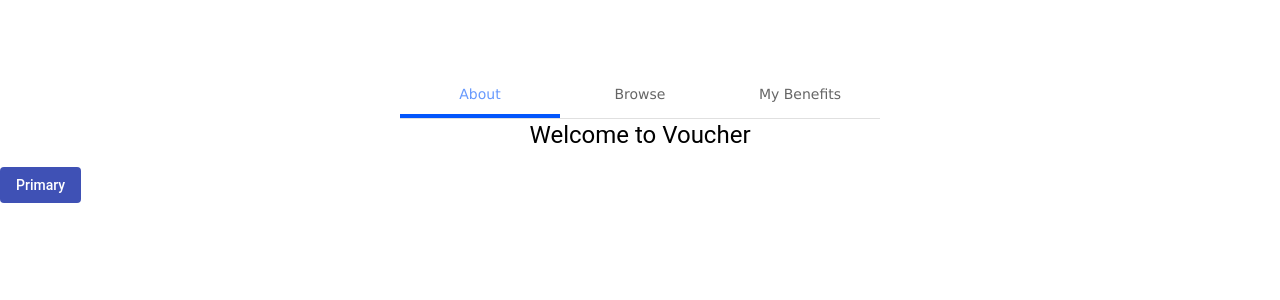
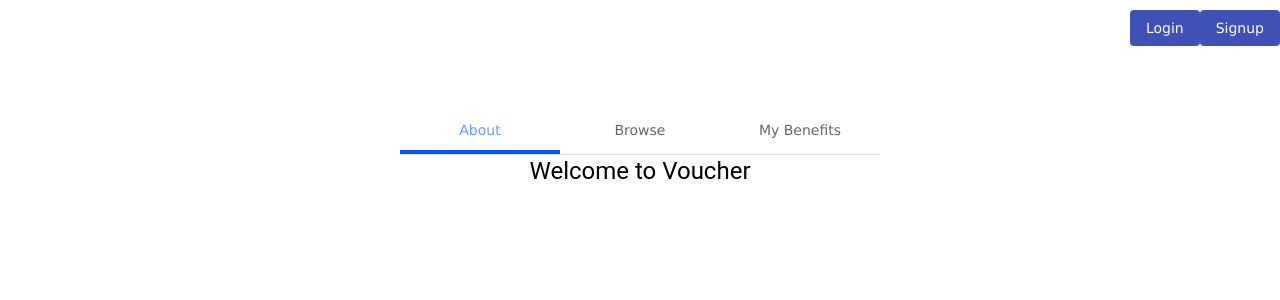
Before and after one commit to neilZon/voucher, an Angular app in the folder voucher-front/: page / in a window 1280 px wide. Shown: the top 300 px of the page. Built offline with nearby package versions, Linux system fonts and the light colour scheme.

Commit message:
some buttons

```diff
--- a/voucher-front/src/app/navbar/navbar.component.css
+++ b/voucher-front/src/app/navbar/navbar.component.css
@@ -5,7 +5,7 @@
   align-items: center;
 }
 .padder{
-  padding-top: 70px;
+  padding-top: 60px;
   background: transparent;
 }
 .fontlol {
@@ -51,3 +51,14 @@
   background: #0356fc;
   height: 4px;
 }
+.fontlol {
+  font-family: 'Lucida Sans', 'Lucida Sans Regular', 'Lucida Grande', 'Lucida Sans Unicode', Geneva, Verdana, sans-serif;
+}
+.buttonstop {
+  padding-inline-start: 5px;
+}
+header{
+  position: sticky;
+  padding-top: 10px;
+  float: right;
+}
--- a/voucher-front/src/app/navbar/navbar.component.html
+++ b/voucher-front/src/app/navbar/navbar.component.html
@@ -1,4 +1,7 @@
-
+<header>
+  <button mat-flat-button color="primary" class="fontlol buttonstop">Login</button>
+  <button mat-flat-button color="primary" class="fontlol buttonstop">Signup</button>
+</header>
 <mat-tab-group class="padder mainWrapper" animationDuration="0ms">
   <mat-tab label="About">
     <div class="globalsize">
@@ -18,4 +21,3 @@
     </div>
   </mat-tab>
 </mat-tab-group>
-  <button mat-flat-button color="primary">Primary</button>
--- a/voucher-front/src/styles.css
+++ b/voucher-front/src/styles.css
@@ -2,4 +2,4 @@
 /* You can add global styles to this file, and also import other style files */
 
 html, body { height: 100%; }
-body { margin: 0; font-family: 'Yanone Kaffeesatz', sans-serif; }
+body { margin: 0;   font-family: 'Lucida Sans', 'Lucida Sans Regular', 'Lucida Grande', 'Lucida Sans Unicode', Geneva, Verdana, sans-serif; }
```
Also changed, not shown: voucher-front/src/app/app.module.ts (+4 -3 lines). Lines whose indentation alone changed are shown as unchanged.
